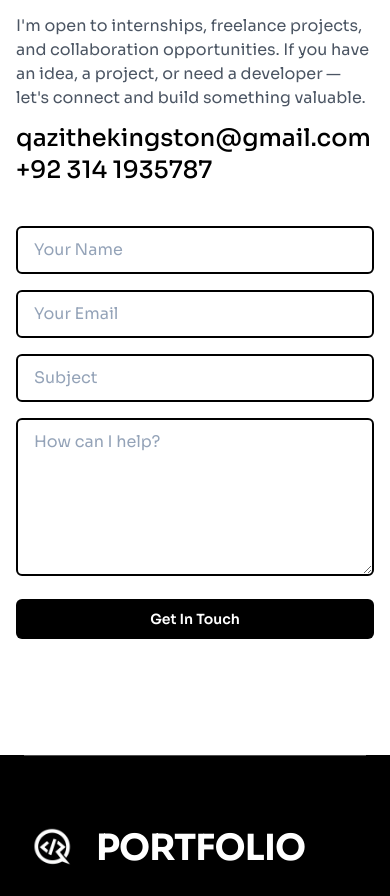
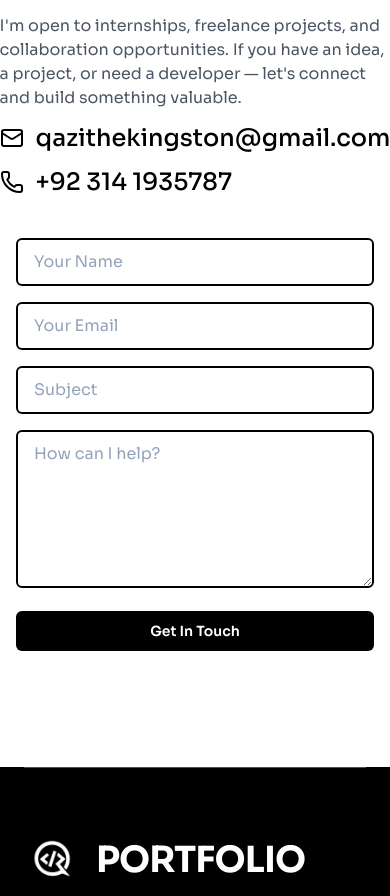
Before and after one commit to Qaziaaaa/portfolio-website, a Next.js app: page / in a window 390 px wide. Shown: the part 9086-9982 px from the top of the page. Built offline with nearby package versions, Linux system fonts and the light colour scheme.

Commit message:
Add Mail and Phone icons before contact links

```diff
--- a/src/components/Contact.tsx
+++ b/src/components/Contact.tsx
@@ -1,3 +1,5 @@
+import { Mail, Phone } from 'lucide-react'
+
 export default function Contact() {
   return (
     <section className="relative flex flex-col-reverse items-center max-w-screen-xl px-4 mx-auto md:flex-row p-14 md:py-[60px] md:px-20" id="contact">
@@ -21,10 +23,15 @@ export default function Contact() {
           </h2>
           <p className="text-lg font-medium text-black pt-3">Let&apos;s build something great.</p>
           <p className="text-base text-gray-600">I&apos;m open to internships, freelance projects, and collaboration opportunities. If you have an idea, a project, or need a developer — let&apos;s connect and build something valuable.</p>
-          <p className="text-2xl font-medium md:pt-8">
-            <a href="mailto:qazithekingston@gmail.com" className="hover:underline">qazithekingston@gmail.com</a>
-            <br />
-            <a href="tel:+923141935787" className="hover:underline">+92 314 1935787</a>
+          <p className="text-2xl font-medium md:pt-8 space-y-3">
+            <a href="mailto:qazithekingston@gmail.com" className="flex items-center gap-3 hover:underline">
+              <Mail className="w-6 h-6" />
+              qazithekingston@gmail.com
+            </a>
+            <a href="tel:+923141935787" className="flex items-center gap-3 hover:underline">
+              <Phone className="w-6 h-6" />
+              +92 314 1935787
+            </a>
           </p>
         </div>
       </div>
```
